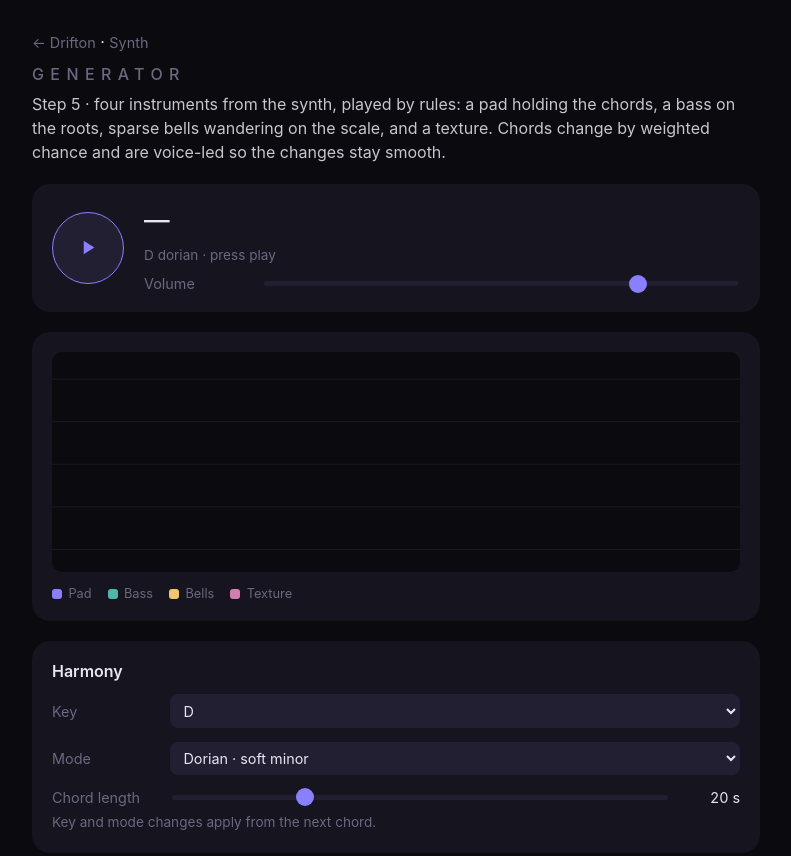
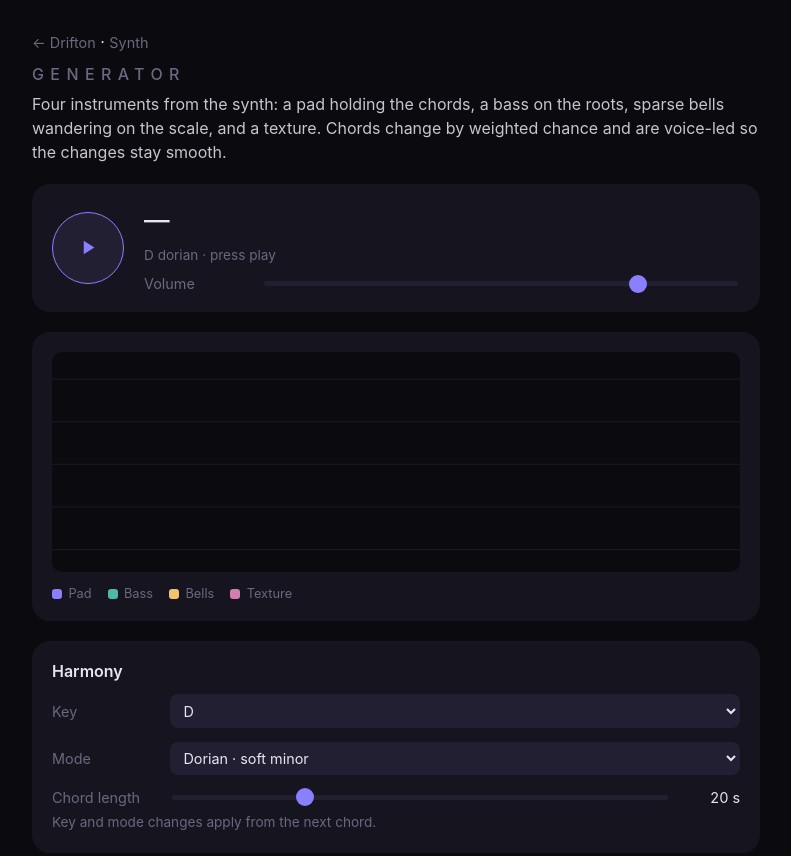
Before and after one commit to RemiSeris/drifton, a plain HTML site: page generator/index.html in a window 1280 px wide. Shown: the top 856 px of the page, without its empty margins (244-1035 px from the left). Drawn offline with Linux system fonts and the light colour scheme.

Commit message:
Remove step labels from page intros

```diff
--- a/generator/index.html
+++ b/generator/index.html
@@ -14,7 +14,7 @@
     <a href="../index.html" class="back">← Drifton</a> · <a href="../synth/index.html" class="back">Synth</a>
     <h1>Generator</h1>
     <p class="intro">
-      Step 5 · four instruments from the synth, played by rules: a pad holding the
+      Four instruments from the synth: a pad holding the
       chords, a bass on the roots, sparse bells wandering on the scale, and a texture.
       Chords change by weighted chance and are voice-led so the changes stay smooth.
     </p>
```
Also changed, not shown: synth/index.html (+1 -1 lines).
